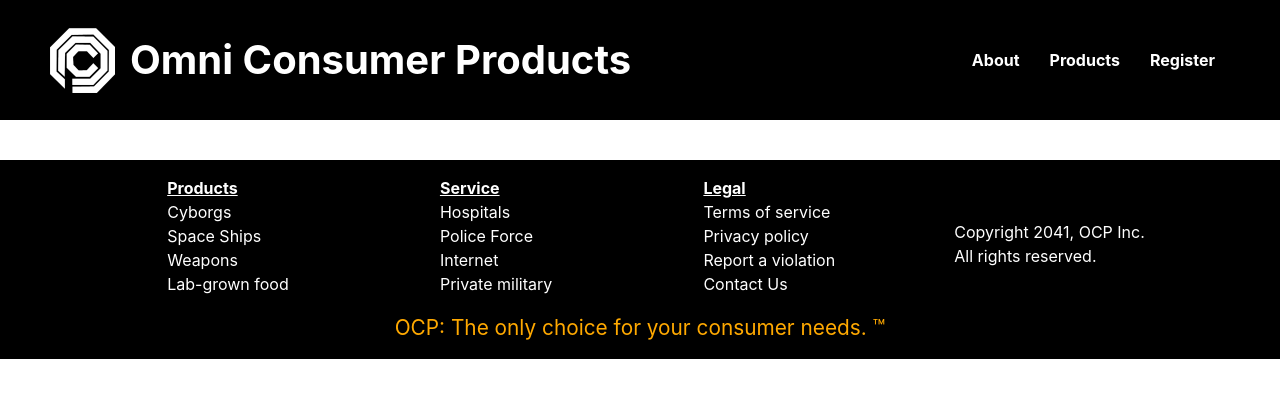
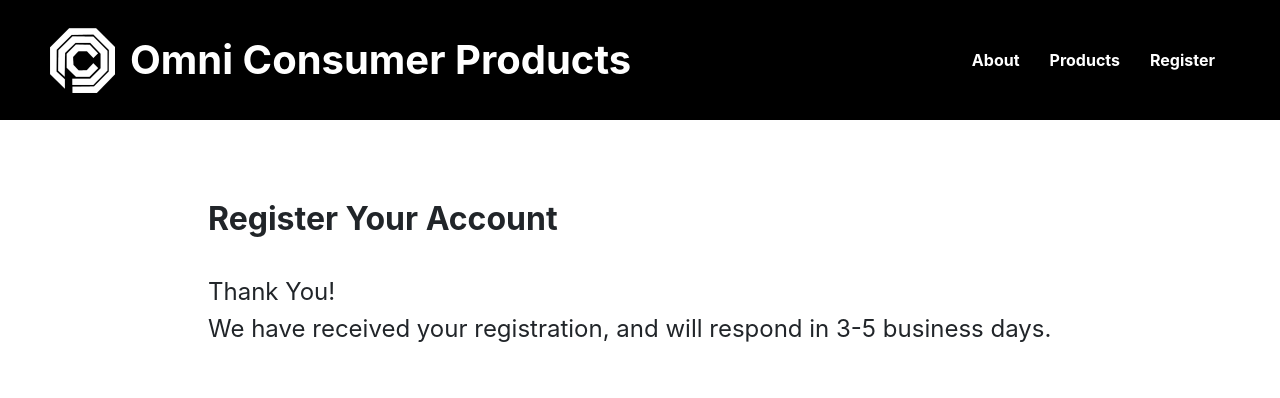
Before and after one commit to Zsvoboda87/OCP, a React (Create React App) app: page /regComplete in a window 1280 px wide. Shown: the top 398 px of the page. Built offline with nearby package versions, Linux system fonts and the light colour scheme.

Commit message:
registration form, complete

```diff
--- a/src/App.js
+++ b/src/App.js
@@ -4,7 +4,9 @@
 import Register from './components/Register'
 import Footer from './components/Footer';
 import Home from './components/pages/Home';
-import RegisterForm from './components/pages/RegisterForm';
+import RegisterForm from './components/pages/RegisterForm'
+import RegComplete from './components/pages/RegComplete';
+
 import { BrowserRouter } from 'react-router-dom';
 import { Route, Link, Routes } from 'react-router-dom';
 
@@ -19,8 +21,8 @@
         <Routes>
           <Route exact path="/" element={<Home />} />
           <Route exact path="/register" element={<RegisterForm />} />
+          <Route exact path="/regComplete" element={<RegComplete />} />
         </Routes>
-        <Footer />
       </BrowserRouter>
     </>
 
--- a/src/components/pages/Home.js
+++ b/src/components/pages/Home.js
@@ -3,6 +3,7 @@
 import SlideDeck from '../Carousel';
 import InfoBlocks from '../InfoBlocks';
 import Register from '../Register';
+import Footer from '../Footer';
 
 
 function Home() {
@@ -43,6 +44,7 @@
                 <SlideDeck slides={items} />
                 <InfoBlocks infoBlocks={items} />
                 <Register></Register>
+                <Footer />
             </>
         );
     }
--- /dev/null
+++ b/src/components/pages/RegComplete.js
@@ -0,0 +1,22 @@
+import { Form, Row } from 'react-bootstrap'
+
+function RegComplete() {
+
+    return (
+        <div className='flex-center reg-form'>
+            <Form className='rform'>
+                <Row className="mb1">
+                    <h2> Register Your Account</h2>
+                </Row>
+                <Row className="mt3">
+                    <h4 className='thanks'> Thank You!</h4>
+                    <h4 className='thanks'> We have received your registration, and will respond in 3-5 business days.</h4>
+                </Row>
+
+            </Form>
+        </div>
+    )
+}
+
+
+export default RegComplete
--- a/src/components/pages/RegisterForm.js
+++ b/src/components/pages/RegisterForm.js
@@ -1,5 +1,6 @@
 import { Form, Button, Col, Row } from 'react-bootstrap'
 import { useState } from 'react'
+import { useNavigate } from 'react-router-dom'
 
 
 function validateEmail(email) {
@@ -9,6 +10,8 @@
 
 
 function RegisterForm() {
+    let navigate = useNavigate()
+
     const [formState, setFormState] = useState({
         name: '',
         email: '',
@@ -32,20 +35,6 @@
                 }
             }
         }
-        // if (e.target.name === 'date') {
-        //     const isPasswordValid = checkPassword(e.target.value);
-        //     console.log(e.target.value);
-        //     if (!isPasswordValid) {
-        //         setErrorMessage('Your password needs to be at least 8 characters and contain an uppercase letter and number.');
-        //     } else {
-        //         if (!e.target.value.length) {
-        //             setErrorMessage(`${e.target.name} is required.`);
-        //         } else {
-        //             setErrorMessage('');
-        //         }
-        //     }
-        // }
-
         setFormState({ ...formState, [e.target.name]: e.target.value })
 
 
@@ -55,8 +44,9 @@
 
     const handleFormSubmit = async event => {
         event.preventDefault();
+        navigate("/regcomplete")
         const responseData =
-            await fetch("http://localhost:8080/https://challenge-api.codered.cloud/api/v1/register", {
+            await fetch("http://localhost:8080/https://challenge-api.codered.cloud/api/v1/register/", {
                 method: "post",
                 body: formState,
                 mode: 'cors',
@@ -66,8 +56,6 @@
             })
         console.log(responseData)
     }
-
-
 
 
 
@@ -118,7 +106,7 @@
                                 onChange={handleChange}
                             />
                             <Form.Text id="passwordHelpBlock" >
-                                Must be 18 years or older.
+                                Must be 18 years or older. (YYYY-MM-DD)
                             </Form.Text>
                         </Col>
                     </Row>
--- a/src/index.css
+++ b/src/index.css
@@ -167,6 +167,14 @@
 .mt1 {
   margin-top: 1rem
 }
+
+.mt3 {
+  margin-top: 2rem
+}
 .mb1 {
   margin-bottom: 1rem
 }
+
+.thanks {
+  font-weight: normal;
+}
```
